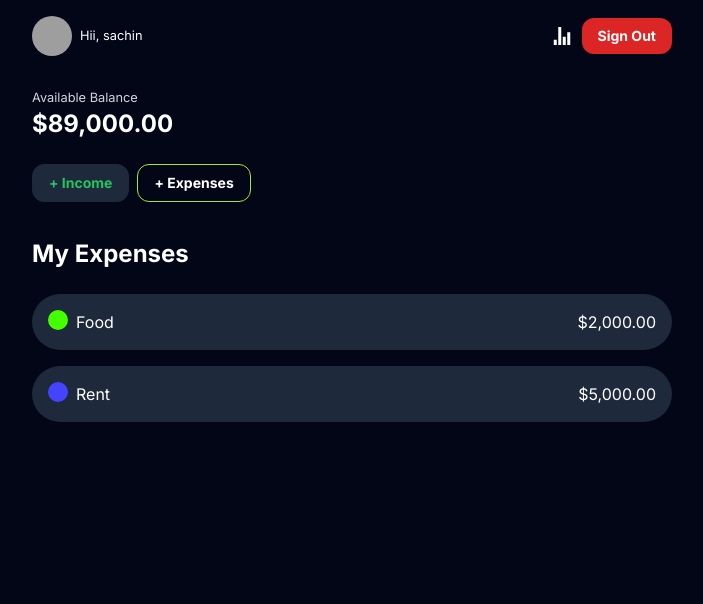
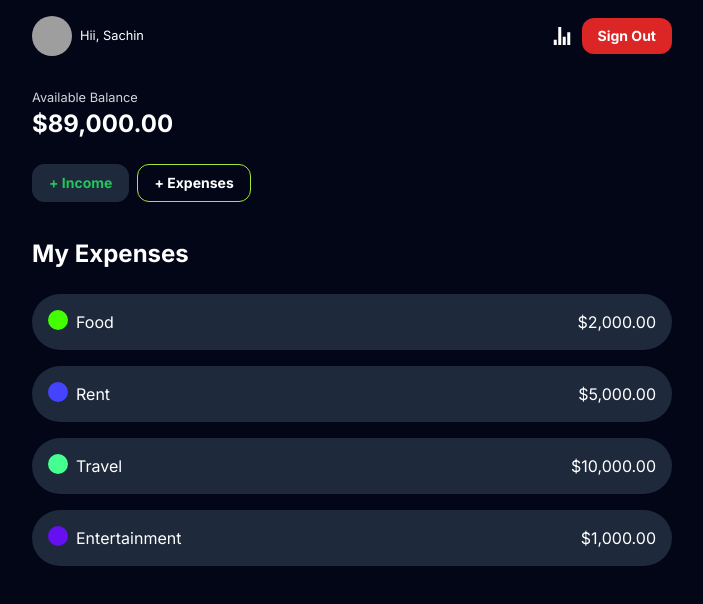
Before and after one commit to Imsachin010/finance-tracker, a Next.js app: page / in a window 1280 px wide. Shown: the top 604 px of the page, without its empty margins (288-991 px from the left). Built offline with nearby package versions, Linux system fonts and the light colour scheme; grey boxes are pictures that could not be loaded.

Commit message:
Added a dummy dataset of exp

```diff
--- a/app/page.js
+++ b/app/page.js
@@ -1,6 +1,33 @@
 import {currencyFormatter} from "@/lib/utils";
 import ExpenseCat from "@/components/ExpenseCat";
 
+// creating a Dummy data
+const DUMMY_EXPENSES = [
+  {
+    id: 1,
+    title: "Food",
+    amount: 2000,
+    color: "#44ff00"
+  },
+  {
+    id: 2,
+    title: "Rent",
+    amount: 5000,
+    color: "#44ff"
+  },
+  {
+    id: 3,
+    title: "Travel",
+    amount: 10000,
+    color: "#45ff90"
+  },
+  {
+    id: 4,
+    title: "entertainment",
+    amount: 1000,
+    color: "#660ff0"
+  },
+]
 export default function Home() {
   return (
   <main className="container max-w-2xl px-4 mx-auto">
@@ -19,16 +46,15 @@ export default function Home() {
     <section className="py-6">
       <h3 className="text-2xl font-bold">My Expenses</h3>
       <div className="flex flex-col gap-4 mt-6">
-        <ExpenseCat
-        color="#44ff00"
-        title="Food"
-        amount={2000}
-        />
-        <ExpenseCat
-        color="#44ff"
-        title="rent"
-        amount={5000}
-        />
+        {DUMMY_EXPENSES.map((expense) => (
+          <ExpenseCat
+            key={expense.id}
+            title={expense.title}
+            color={expense.color}
+            amount={expense.amount}
+          />
+         ))
+        }
       </div>
     </section>
   </main>
--- a/components/Navigation.js
+++ b/components/Navigation.js
@@ -16,7 +16,7 @@ function Nav(){
       </div>
 
       {/* username */}
-      <small>Hii, sachin</small>
+      <small>Hii, Sachin</small>
     </div>
     {/* right side of Navigaton */}
      <nav className="flex items-center gap-2">
```
